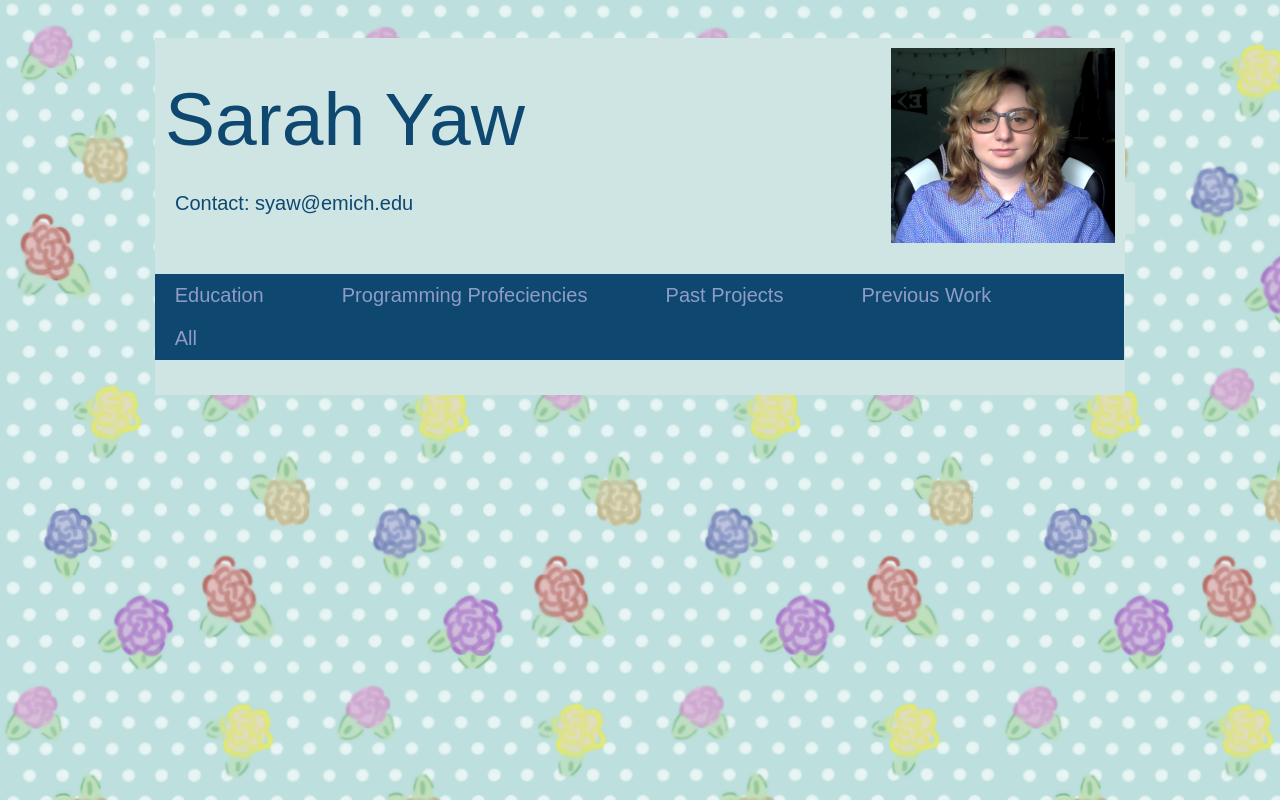
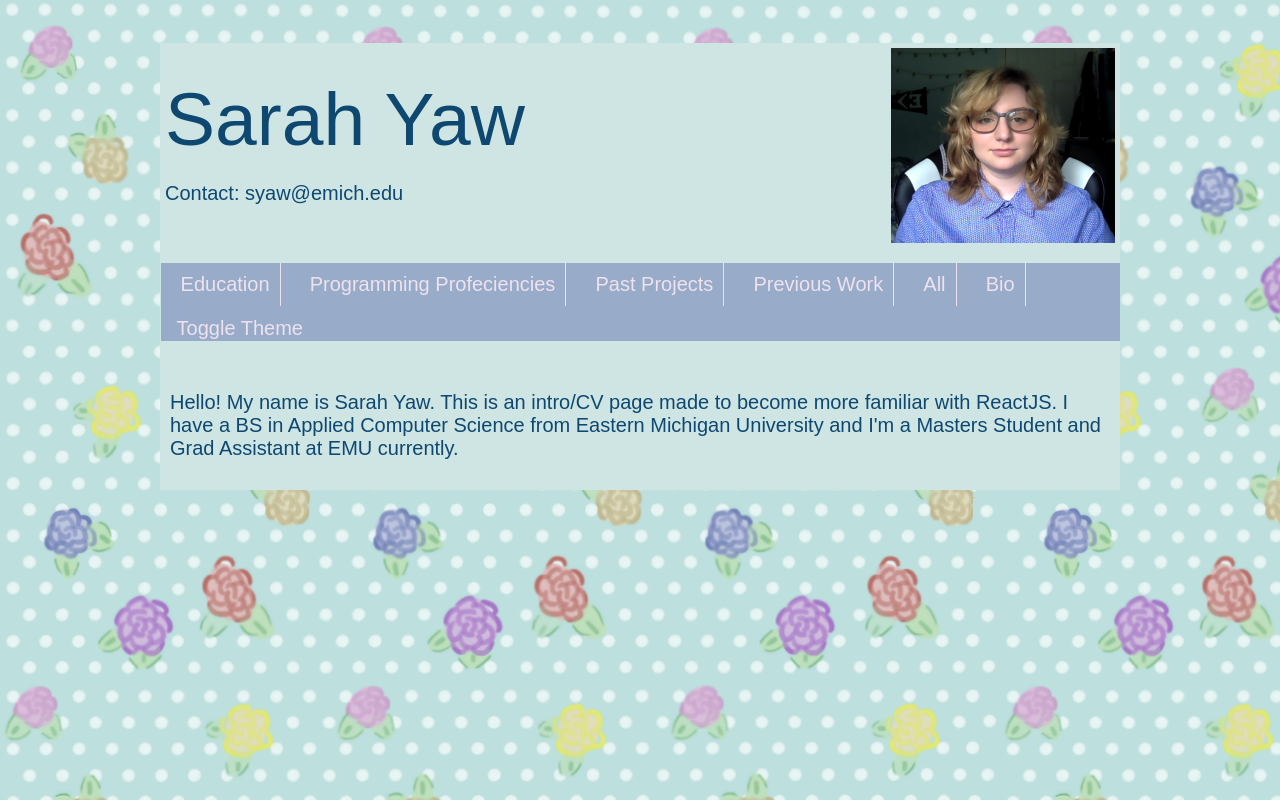
Before and after one commit to COSC631-2021Fall/profile-app-SarahYaw, a React (Create React App) app in the folder profile-app/: page / in a window 1280 px wide. Built offline with nearby package versions, Linux system fonts and the light colour scheme.

Commit message:
added theme toggle ability

```diff
--- a/profile-app/package.json
+++ b/profile-app/package.json
@@ -8,6 +8,7 @@
     "@testing-library/user-event": "^12.8.3",
     "react": "^17.0.2",
     "react-dom": "^17.0.2",
+    "react-router-dom": "^5.3.0",
     "react-scripts": "4.0.3",
     "web-vitals": "^1.1.2"
   },
--- a/profile-app/src/App.css
+++ b/profile-app/src/App.css
@@ -3,7 +3,10 @@
   padding:5px;
   margin-top:3%;
   margin-bottom:3%;
-  background-color:#CEE5E4;
+}
+
+body{
+  background-image:url("./assets/background.png");
 }
 
 hr {
@@ -24,12 +27,6 @@ img {
   float:right;
 }
 
-p {
-  background-color:#0e4870;
-  padding:10px;
-  color:#d8bdd9;
-}
-
 a {
   text-decoration: none;
   color: #8f9cc6;
@@ -43,3 +40,13 @@ ul{
 td {
   padding:5px;
 }
+
+button {
+  background-color: #98ABC8;
+  border: none;
+  color: #EDE2EE;
+  text-decoration: none;
+  margin-top:7%;
+  display:inline-block;
+  font-size:20px;
+}
--- a/profile-app/src/App.js
+++ b/profile-app/src/App.js
@@ -1,43 +1,57 @@
 import { BrowserRouter, Route, Link } from 'react-router-dom';
 import './App.css';
 import picture from './assets/Sarah.png';
+import light from './assets/background.png';
+import dark from './assets/darkbackground.png';
+import React, { useState } from 'react';
 import * as body from './components';
 
+var imgThemeID=1;
+function changeBodyImg() {
+  document.getElementsByClassName("ThemeButton")
+  const imgTheme = ["url('"+light+"')","url('"+dark+"')"];
+  document.body.style.backgroundImage=imgTheme[imgThemeID];
+  imgThemeID = ((imgThemeID+1)%2);
+
+}
+
 function App() {
-  const subtitle = {
-    color: "#0e4870",
-    backgroundColor: "#CEE5E4",
-    paddingBottom:"19px",
-    width:"100%",
-  };
   const NavBar = {
-    backgroundColor:"#0e4870",
+    backgroundColor:"#98ABC8",
     padding:0,
-    marginLeft:"-10px",
-    width:"102%",
+    marginLeft:"-4px",
+    width:"100.9%",
     display:"inline-block",
   };
   const NavLi = {
     display:"inline",
     float:"left",
-    paddingRight:"5%",
+    paddingRight:"1%",
     paddingLeft:"1%",
-    backgroundColor:"#0e4870",
     width:"auto",
   };
   const LinkSty = {
     display:"block",
     padding:"10px",
-    backgroundColor:"#0e4870",
-    width:"100%",
-    color:"#8f9cc6",
+    color:"#EDE2EE",
+    borderRight:"#EDE2EE solid 1px",
   };
+
+  const divThemes = ["#CEE5E4", "#0e4870"];
+  const [divThemeID, setdivThemeid] = useState(0);
+  const txtThemes = ["#0e4870", "#CEE5E4"];
+  const [txtThemeID, settxtThemeid] = useState(0);
+  const switchTheme = () => {
+    setdivThemeid((id) => (id+1)%2)
+    settxtThemeid((id) => (id+1)%2)
+    changeBodyImg();
+  }
   return (
-    <div className="App">
+    <div style={{backgroundColor:divThemes[divThemeID], color:txtThemes[txtThemeID]}}>
       <img src={picture} alt="Sarah"/>
       <br/>
       <header>Sarah Yaw</header>
-      <p style={subtitle}>Contact: syaw@emich.edu</p>
+      <p>Contact: syaw@emich.edu</p>
 
       <BrowserRouter>
         <ul style={NavBar}>
@@ -46,13 +60,17 @@ function App() {
           <li style={NavLi}><Link to="/projects" style={LinkSty}>Past Projects</Link></li>
           <li style={NavLi}><Link to="/prevWork" style={LinkSty}>Previous Work</Link></li>
           <li style={NavLi}><Link to="/all" style={LinkSty}>All</Link></li>
+          <li style={NavLi}><Link to="/" style={LinkSty}>Bio</Link></li>
+          <li style={NavLi}><button className="ThemeButton" onClick={switchTheme}>Toggle Theme</button></li>
         </ul><br/>
 
+        <Route exact path="/" component={body.intro} />
         <Route path="/education" component={body.education} />
         <Route path="/skills" component={body.skills} />
         <Route path="/projects" component={body.projects} />
         <Route path="/prevWork" component={body.prevWork} />
         <Route path="/all">
+          <body.intro/>
           <body.education/>
           <body.skills/>
           <body.projects/>
--- a/profile-app/src/components.js
+++ b/profile-app/src/components.js
@@ -1,17 +1,28 @@
 import './App.css';
 
-  function Footer(){
+export const education = () => {
+    const subheader = {
+        backgroundColor:"#98ABC8",
+        padding:"10px",
+    };
     return(
-      <>
     <div>
-            <p>Education</p>
+        <p style={subheader}>Education</p>
         <table>
             <tr><td>Bachelor of Science in Computer Science</td><td>April 2020, GPA: 3.74</td></tr><tr><td>Eastern Michigan University</td><td>Ypsilanti, Michigan</td></tr>
             <tr><td>Master of Science, Computer Science</td><td>Expected December 2022</td></tr><tr><td>Eastern Michigan University</td><td>Ypsilanti, Michigan</td></tr>
         </table>
     </div>
+    );
+}
+export const skills = () => {
+    const subheader = {
+        backgroundColor:"#98ABC8",
+        padding:"10px",
+    };
+    return(
     <div>
-            <p>Programming Proficiencies</p>
+        <p style={subheader}>Programming Proficiencies</p>
         <ul>
             <li>Adobe Photoshop, Illustrator, Indesign, Dreamweaver: 6 years</li>
             <li>Lucidpress: 4 years</li>
@@ -24,8 +35,16 @@ import './App.css';
             <li>Python: 1.5 years</li>
         </ul>
     </div>
+    );
+}
+export const projects = () => {
+    const subheader = {
+        backgroundColor:"#98ABC8",
+        padding:"10px",
+    };
+    return(
     <div>
-            <p>Projects</p>
+        <p style={subheader}>Past Projects</p>
         <ul>
             <li><a href="https://github.com/SarahYaw/CyberSec-HW2">Develop an application which has the options: RSA, Diffie-Hellman, and Elliptic curve cryptography - In Progress</a></li>
             <li><a href="https://github.com/SarahYaw/592-PKI">Rough PKI built for Cybersecurity class -. In Progress</a></li>
@@ -39,8 +58,16 @@ import './App.css';
             <li><a href="https://github.com/SarahYaw/OSProj2">Multithreading and synchronization project for Operating Systems class</a></li>
         </ul>
       </div>
+    );
+}
+export const prevWork = () => {
+    const subheader = {
+        backgroundColor:"#98ABC8",
+        padding:"10px",
+    };
+    return(
     <div>
-            <p>Previous Work</p>
+        <p style={subheader}>Previous Work</p>
         <table>
             <tr><td>Rock Solid Logistics</td><td>Brighton, MI</td><td>Web Design Intern</td><td>April, 2021 to August, 2021</td></tr>
             <tr><td>Eastern Michigan University</td><td>Ypsilanti, MI</td><td>Graduate Assistant</td><td>September, 2020 to Present</td></tr>
@@ -48,7 +75,12 @@ import './App.css';
             <tr><td>The Honors College at EMU</td><td>Ypsilanti, MI</td><td>Graphic Design Student Fellow</td><td>September, 2017 to April, 2020</td></tr>
         </table><br/>
       </div>
-    </>
     );
 }
-  export default Footer;
+export const intro = () => {
+    return(
+        <div>
+            <p>Hello! My name is Sarah Yaw. This is an intro/CV page made to become more familiar with ReactJS. I have a BS in Applied Computer Science from Eastern Michigan University and I'm a Masters Student and Grad Assistant at EMU currently.</p>
+        </div>
+    );
+}
--- a/profile-app/src/index.css
+++ b/profile-app/src/index.css
@@ -1,13 +1,10 @@
 body {
   margin: 0;
   font-family:Arial, Helvetica, sans-serif;
-  color:#0e4870;
   font-size:20px;
-  background-image: url("./assets/background.png");
-  background-repeat: repeat;
   -webkit-font-smoothing: antialiased;
   -moz-osx-font-smoothing: grayscale;
-
+  background-repeat: "repeat",
 }
 
 code {
```
Also changed, not shown: profile-app/src/assets/darkbackground.png (added), 1 other file (tests, documents, lock files or other folders). Lines whose indentation alone changed are shown as unchanged.
